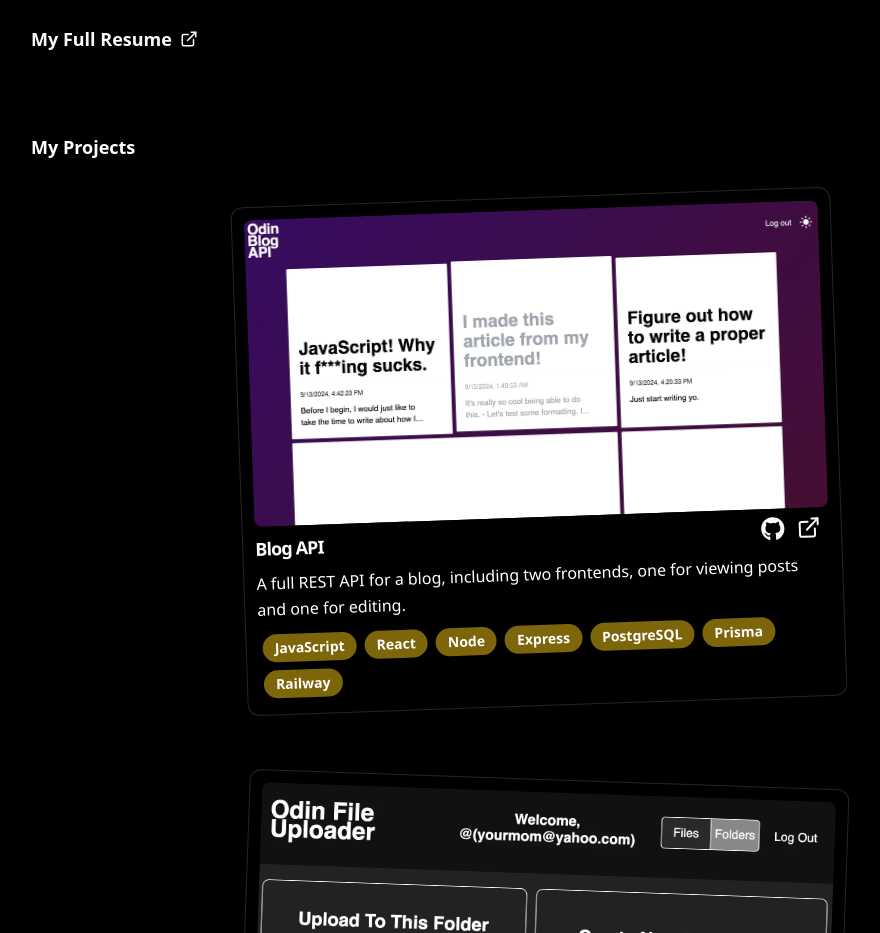
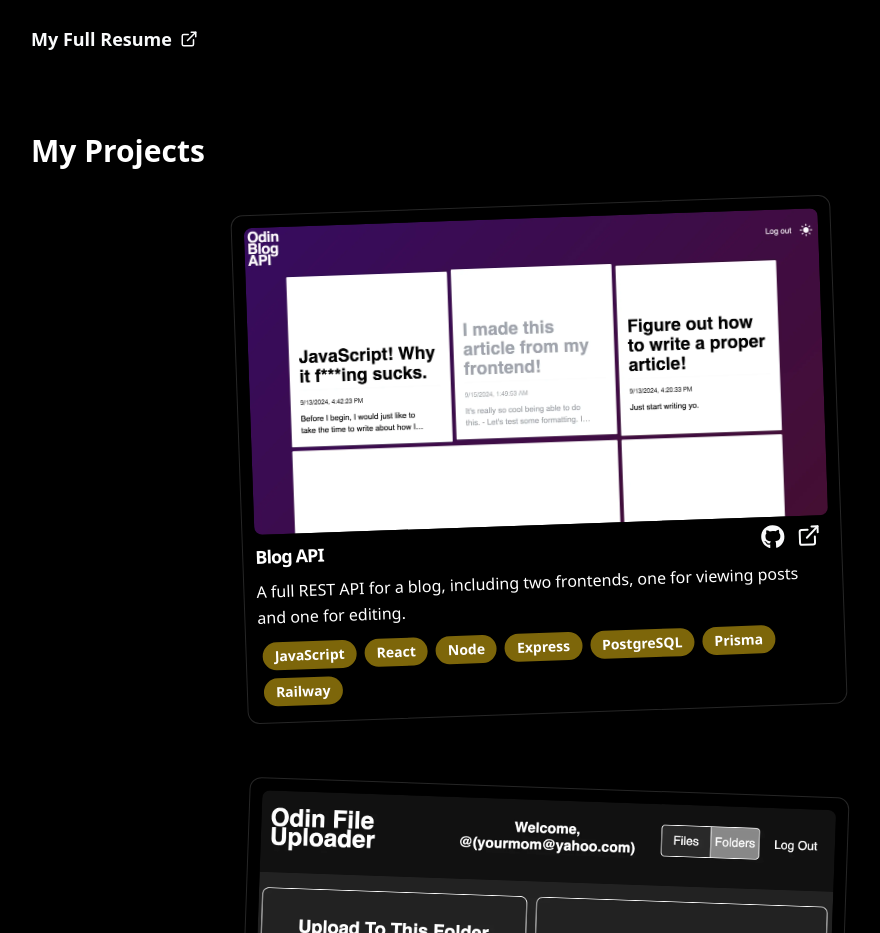
Before and after one commit to safarinexus/edgar-teong, a React (Vite) app: page / in a window 1280 px wide. Shown: the part 2840-3773 px from the top of the page, without its empty margins (101-981 px from the left). Built offline with nearby package versions, Linux system fonts and the light colour scheme.

Commit message:
some font changes

```diff
--- a/src/components/Projects.tsx
+++ b/src/components/Projects.tsx
@@ -19,7 +19,7 @@ const Projects = () => {
 
     return (
         <>
-            <h1 className="font-bold text-lg">My Projects</h1>
+            <h1 className="font-bold text-lg sm:text-3xl">My Projects</h1>
             {projects.map((project, index) => {
                 let skew = " -rotate-2";
                 if ((Number(index) + 1) % 2 === 0) {
```
